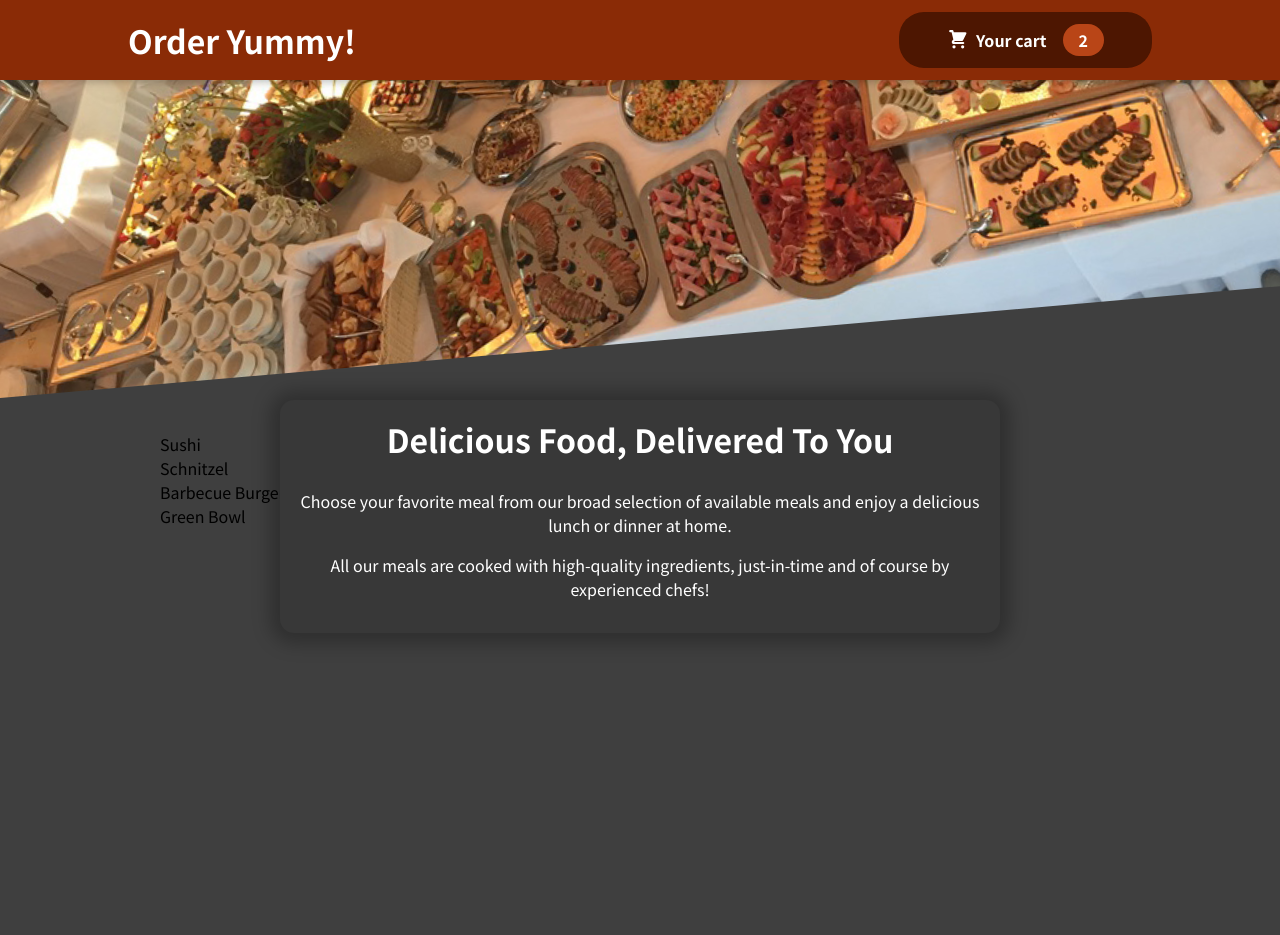
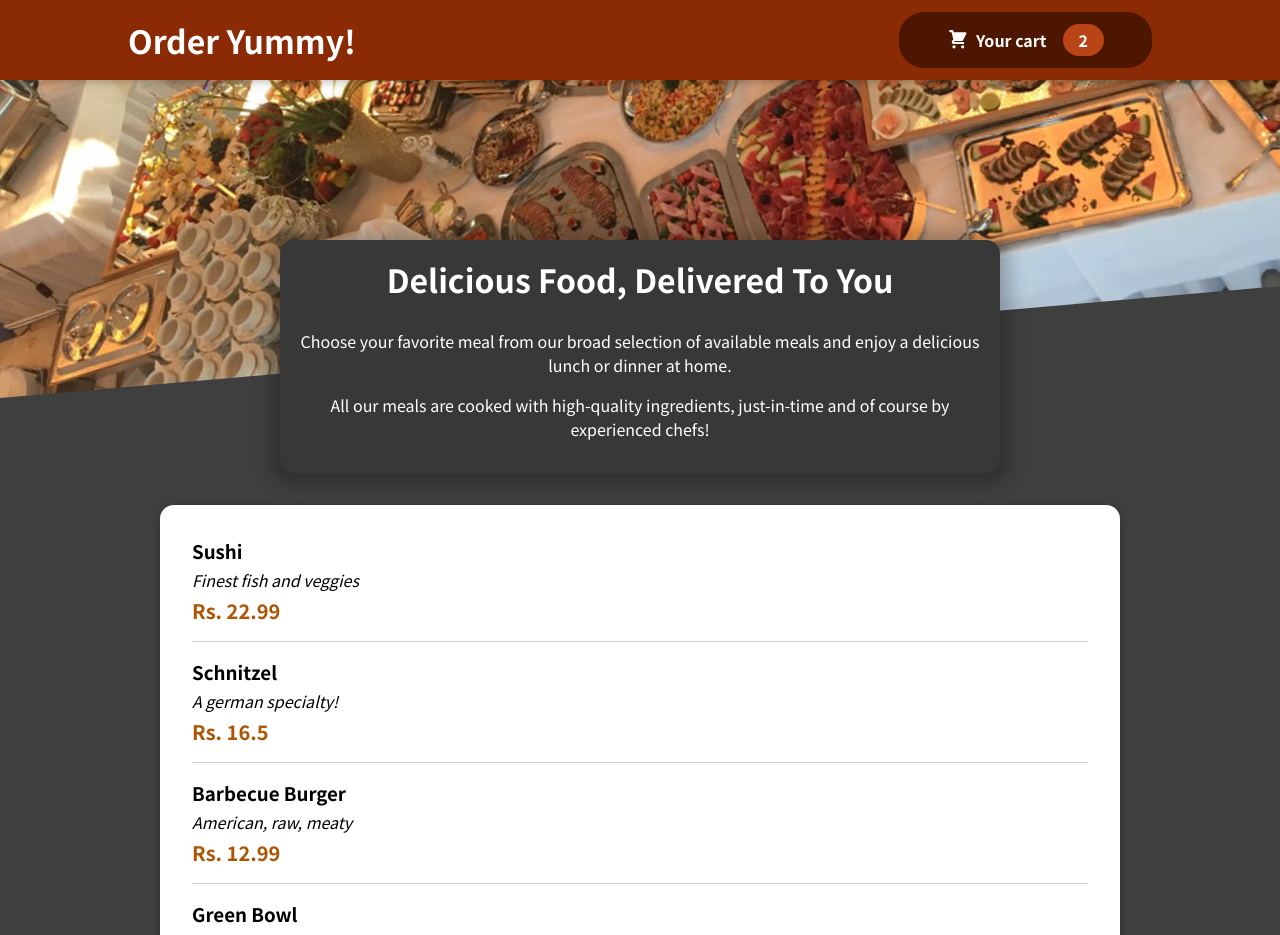
Before and after one commit to sushma-priyadharssini/order-yummy, a React (Create React App) app: page / in a window 1280 px wide. Shown: the top 935 px of the page. Before the commit the page ends 800 px from the top, so only its background shows below. Built offline with nearby package versions, Linux system fonts and the light colour scheme.

Commit message:
Rendering food list in cards

```diff
--- a/src/components/meals/availableMeals.js
+++ b/src/components/meals/availableMeals.js
@@ -1,4 +1,6 @@
 import classes from './availableMeals.module.css';
+import Card from '../ui/card';
+import MealItem from './mealItem/mealItem';
 
 const DUMMY_MEALS = [
     {
@@ -28,14 +30,16 @@ const DUMMY_MEALS = [
 ];
 
 const AvailableMeals = () => {
-    const mealsList = DUMMY_MEALS;
+    const mealsList = DUMMY_MEALS.map(meal => (
+        <MealItem key={meal.id} item={meal} />
+    ));
     return (
         <section className={classes.meals}>
-            <ul>
-                {mealsList.map(meal => (
-                    <li>{meal.name}</li>
-                ))}
-            </ul>
+            <Card>
+                <ul>
+                    {mealsList}
+                </ul>
+            </Card>
         </section>
     )
 }
--- /dev/null
+++ b/src/components/meals/mealItem/mealItem.js
@@ -0,0 +1,16 @@
+import classes from './mealItem.module.css';
+
+const MealItem = (props) => {
+    return (
+        <li className={classes.meal}>
+            <div>
+                <h3>{props.item.name}</h3>
+                <div className={classes.description}>{props.item.description}</div>
+                <div className={classes.price}>{`Rs. ${props.item.price}`}</div>
+            </div>
+
+        </li>
+    )
+}
+
+export default MealItem;
--- /dev/null
+++ b/src/components/meals/mealItem/mealItem.module.css
@@ -0,0 +1,22 @@
+.meal {
+    display: flex;
+    justify-content: space-between;
+    margin: 1rem;
+    padding-bottom: 1rem;
+    border-bottom: 1px solid #ccc;
+  }
+
+  .meal h3 {
+    margin: 0 0 0.25rem 0;
+  }
+
+  .description {
+    font-style: italic;
+  }
+
+  .price {
+    margin-top: 0.25rem;
+    font-weight: bold;
+    color: #ad5502;
+    font-size: 1.25rem;
+  }
--- a/src/components/meals/meals.js
+++ b/src/components/meals/meals.js
@@ -6,8 +6,8 @@ import MealsSummary from "./mealSummary"
 const Meals = () => {
     return (
         <Fragment>
+            <MealsSummary />
             <AvailableMeals />
-            <MealsSummary />
         </Fragment>
     )
 }
--- /dev/null
+++ b/src/components/ui/card.js
@@ -0,0 +1,7 @@
+import classes from './card.module.css';
+
+const Card = (props) => {
+    return <div className={classes.card}>{props.children}</div>
+}
+
+export default Card;
--- /dev/null
+++ b/src/components/ui/card.module.css
@@ -0,0 +1,6 @@
+.card {
+    padding: 1rem;
+    box-shadow: 0 2px 8px rgba(0, 0, 0, 0.25);
+    border-radius: 14px;
+    background-color: white;
+  }
```
Also changed, not shown: src/components/meals/mealItem/mealItemForm.js (added), src/components/meals/mealItem/mealItemForm.module.css (added).
